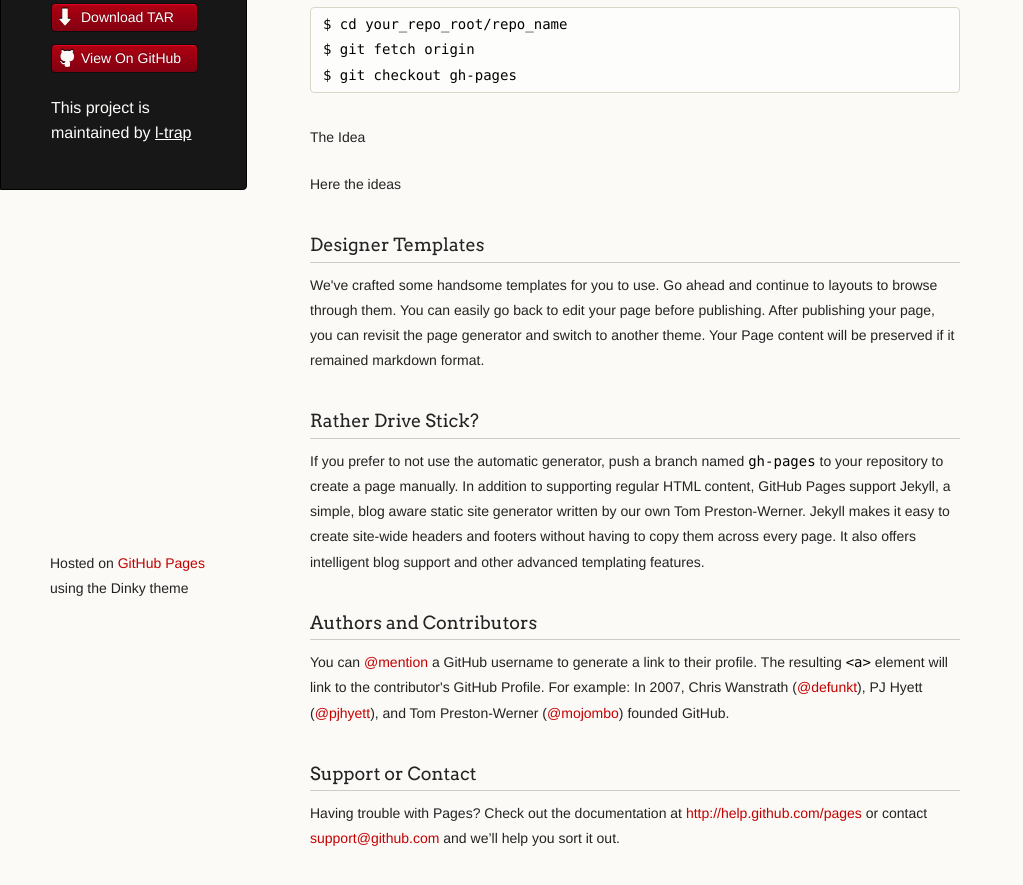
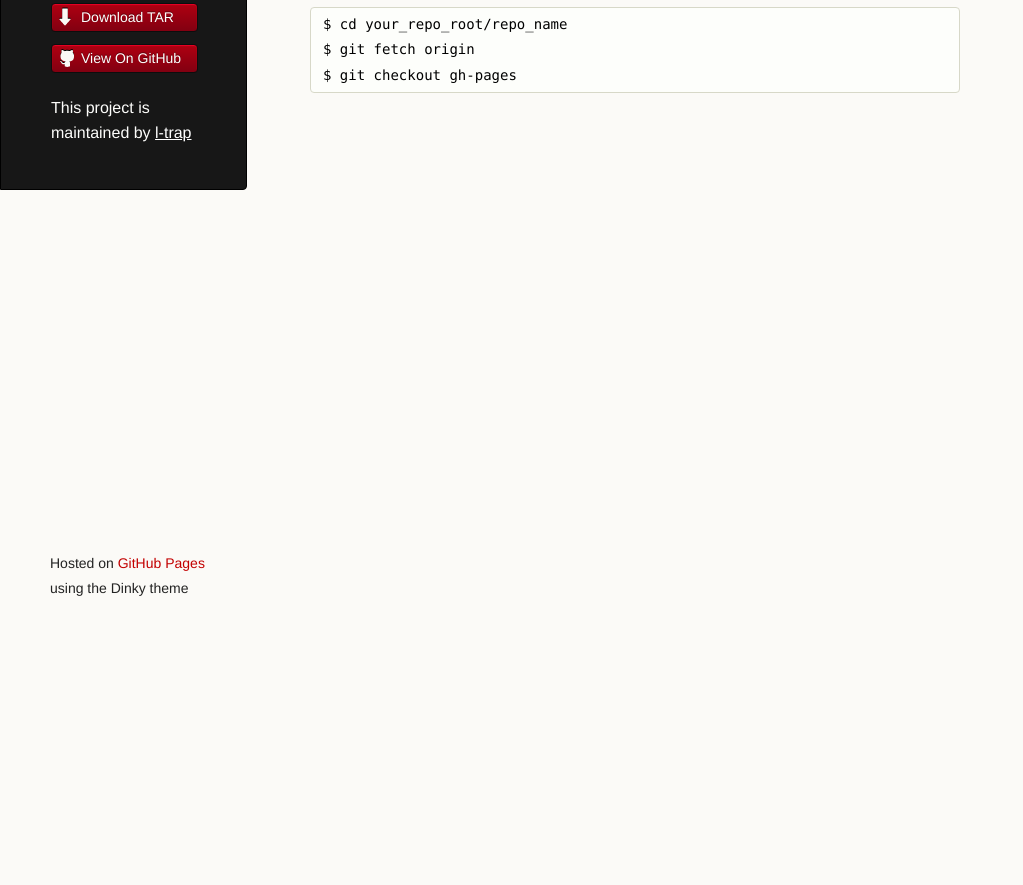
Before and after one commit to l-trap/l-trap.github.io, a plain HTML site: page index.html in a window 1280 px wide. Shown: the part 167-1052 px from the top of the page, without its empty margins (0-1023 px from the left). After the commit the page ends 800 px from the top, so only its background shows below. Drawn offline with Linux system fonts and the light colour scheme.

Commit message:
new start7

```diff
--- a/index.html
+++ b/index.html
@@ -40,27 +40,7 @@ $ git fetch origin
 $ git checkout gh-pages
 </code></pre>
 
-<p>The Idea</p>
-Here the ideas
-<h3>
-<a name="designer-templates" class="anchor" href="#designer-templates"><span class="octicon octicon-link"></span></a>Designer Templates</h3>
 
-<p>We've crafted some handsome templates for you to use. Go ahead and continue to layouts to browse through them. You can easily go back to edit your page before publishing. After publishing your page, you can revisit the page generator and switch to another theme. Your Page content will be preserved if it remained markdown format.</p>
-
-<h3>
-<a name="rather-drive-stick" class="anchor" href="#rather-drive-stick"><span class="octicon octicon-link"></span></a>Rather Drive Stick?</h3>
-
-<p>If you prefer to not use the automatic generator, push a branch named <code>gh-pages</code> to your repository to create a page manually. In addition to supporting regular HTML content, GitHub Pages support Jekyll, a simple, blog aware static site generator written by our own Tom Preston-Werner. Jekyll makes it easy to create site-wide headers and footers without having to copy them across every page. It also offers intelligent blog support and other advanced templating features.</p>
-
-<h3>
-<a name="authors-and-contributors" class="anchor" href="#authors-and-contributors"><span class="octicon octicon-link"></span></a>Authors and Contributors</h3>
-
-<p>You can <a href="https://github.com/blog/821" class="user-mention">@mention</a> a GitHub username to generate a link to their profile. The resulting <code>&lt;a&gt;</code> element will link to the contributor's GitHub Profile. For example: In 2007, Chris Wanstrath (<a href="https://github.com/defunkt" class="user-mention">@defunkt</a>), PJ Hyett (<a href="https://github.com/pjhyett" class="user-mention">@pjhyett</a>), and Tom Preston-Werner (<a href="https://github.com/mojombo" class="user-mention">@mojombo</a>) founded GitHub.</p>
-
-<h3>
-<a name="support-or-contact" class="anchor" href="#support-or-contact"><span class="octicon octicon-link"></span></a>Support or Contact</h3>
-
-<p>Having trouble with Pages? Check out the documentation at <a href="http://help.github.com/pages">http://help.github.com/pages</a> or contact <a href="mailto:support@github.com">support@github.com</a> and we’ll help you sort it out.</p>
       </section>
       <footer>
         <p><small>Hosted on <a href="https://pages.github.com">GitHub Pages</a> using the Dinky theme</small></p>
```
